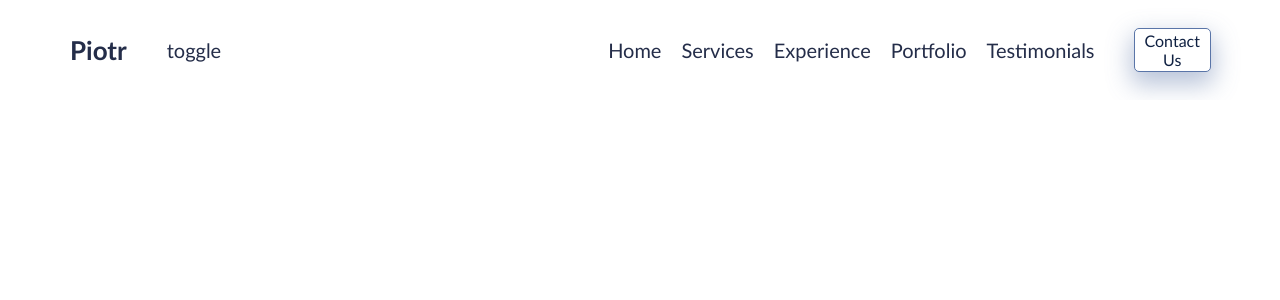
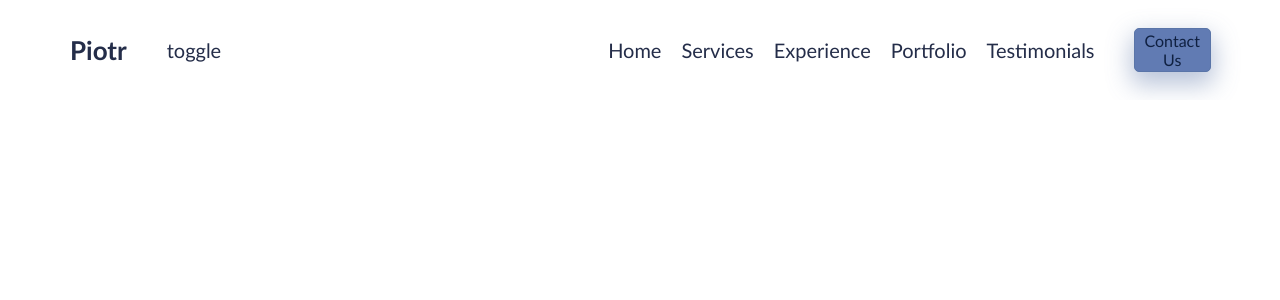
Before and after one commit to seriouspig/portfolio, a React (Create React App) app: page / in a window 1280 px wide. In both pictures the pointer is over the button "Contact Us". Shown: the top 300 px of the page. Built offline with nearby package versions, Linux system fonts and the light colour scheme.

Commit message:
Nav bar button restyled

```diff
--- a/src/App.css
+++ b/src/App.css
@@ -28,7 +28,7 @@
 }
 
 .button:hover {
-  background: white;
+  background: rgb(97, 123, 179);
   cursor: pointer;
   color:rgba(15, 32, 65, 1);
   border: 1px solid rgba(90, 117, 168, 1);
```
